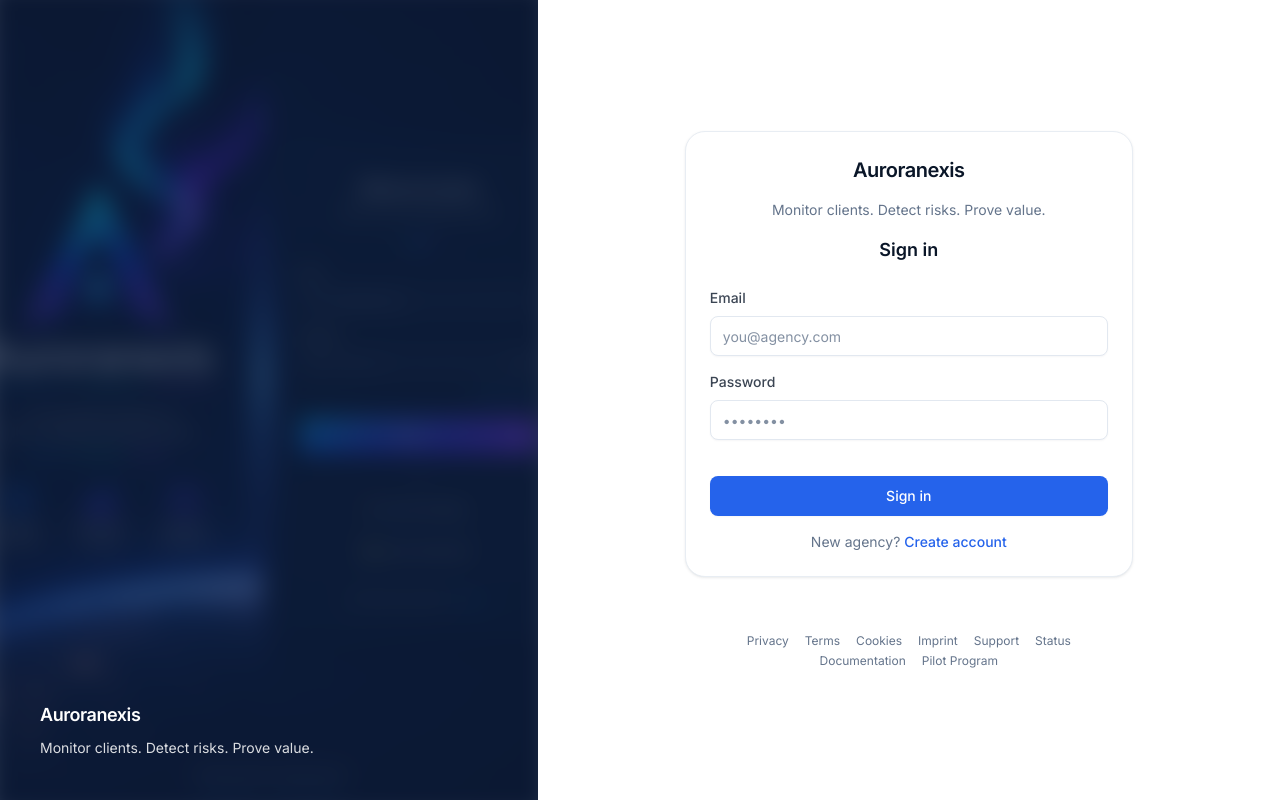
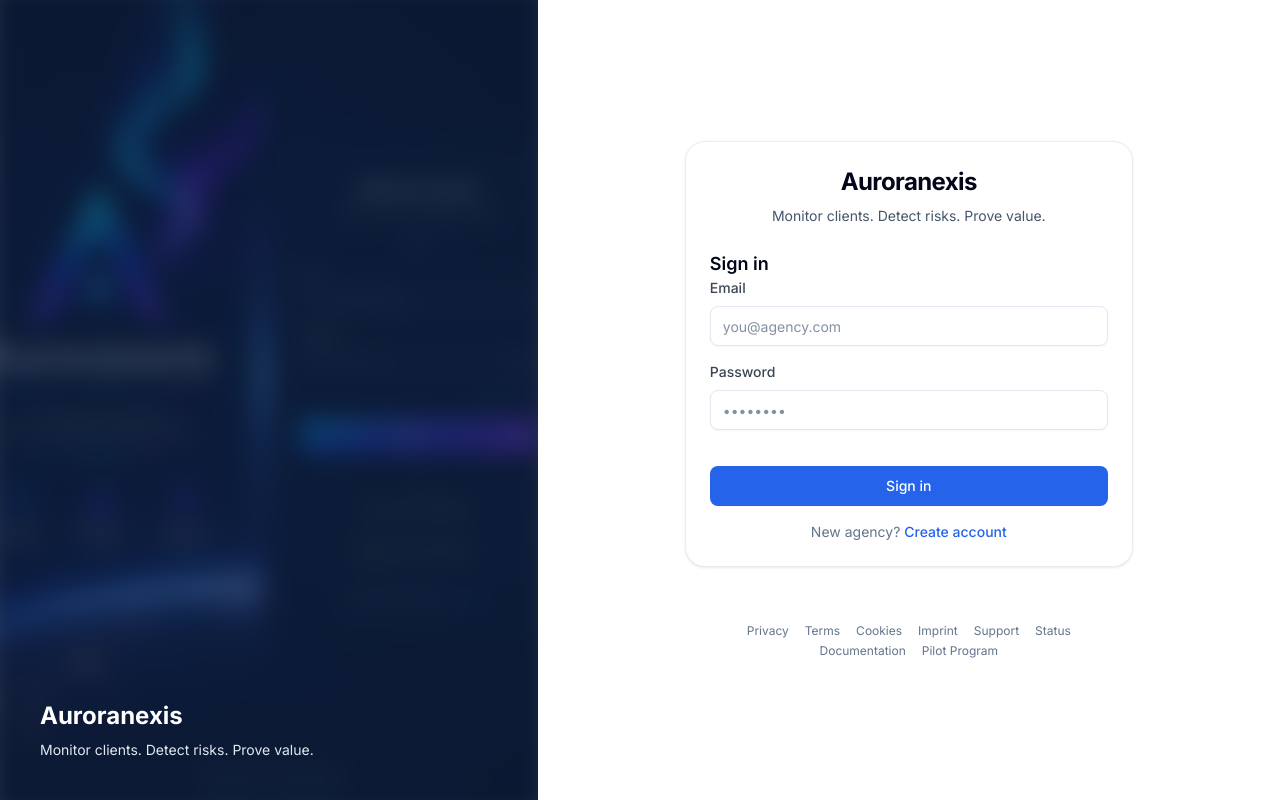
Before and after one commit to auronexis/auronexis-platform, a Next.js app: page /login in a window 1280 px wide. Built offline with nearby package versions, Linux system fonts and the light colour scheme; no server answers.

Commit message:
patch branding layout sizes

```diff
--- a/src/components/branding/brand-splash.tsx
+++ b/src/components/branding/brand-splash.tsx
@@ -54,8 +54,8 @@ export function BrandSplash({ fullScreen = false, className }: BrandSplashProps)
           "flex w-full max-w-[480px] flex-col items-center rounded-2xl border border-border-subtle bg-surface-2/60 px-8 py-10 text-center shadow-sm sm:px-12 sm:py-12",
         )}
       >
-        <p className="text-xl font-semibold tracking-tight text-foreground">{PLATFORM_NAME}</p>
-        <p className="mt-2 text-sm text-muted">Loading workspace…</p>
+        <div className="text-2xl font-bold tracking-tight text-slate-950">{PLATFORM_NAME}</div>
+        <p className="mt-2 text-sm text-slate-600">Loading workspace…</p>
         <LoadingIndicator />
       </div>
     </div>
--- a/src/components/branding/login-branding-shell.tsx
+++ b/src/components/branding/login-branding-shell.tsx
@@ -1,7 +1,7 @@
 import type { ReactNode } from "react";
 import { BRANDING_ASSETS } from "@/lib/branding/assets";
 import type { ResolvedOrganizationBranding } from "@/lib/branding/defaults";
-import { getLoginDisplaySubtitle, PLATFORM_NAME } from "@/lib/branding/defaults";
+import { PLATFORM_NAME } from "@/lib/branding/defaults";
 import { cn } from "@/lib/utils/cn";
 
 type LoginBrandingShellProps = {
@@ -11,13 +11,7 @@ type LoginBrandingShellProps = {
   variant?: "staff" | "portal";
 };
 
-function LoginDecorativePanel({
-  backgroundUrl,
-  subtitle,
-}: {
-  backgroundUrl: string;
-  subtitle: string;
-}) {
+function LoginDecorativePanel({ backgroundUrl }: { backgroundUrl: string }) {
   return (
     <aside
       className="relative hidden min-h-screen w-[42%] max-w-xl shrink-0 overflow-hidden lg:block"
@@ -29,8 +23,8 @@ function LoginDecorativePanel({
       />
       <div className="absolute inset-0 bg-secondary/75" />
       <div className="relative flex h-full flex-col justify-end p-10 text-white">
-        <p className="text-lg font-semibold tracking-tight">{PLATFORM_NAME}</p>
-        <p className="mt-2 max-w-sm text-sm leading-relaxed text-primary-foreground/85">{subtitle}</p>
+        <div className="text-2xl font-bold text-white">{PLATFORM_NAME}</div>
+        <p className="mt-2 text-sm text-slate-200">Monitor clients. Detect risks. Prove value.</p>
       </div>
     </aside>
   );
@@ -42,13 +36,12 @@ export function LoginBrandingShell({
   footer,
   variant = "staff",
 }: LoginBrandingShellProps) {
-  const subtitle = getLoginDisplaySubtitle(branding);
   const loginBackground = branding.loginBackgroundUrl ?? BRANDING_ASSETS.loginBackground;
 
   if (variant === "portal") {
     return (
       <div className="flex min-h-screen bg-surface-1">
-        <LoginDecorativePanel backgroundUrl={loginBackground} subtitle={subtitle} />
+        <LoginDecorativePanel backgroundUrl={loginBackground} />
         <div className="flex min-h-screen flex-1 flex-col">
           <div className="flex flex-1 items-center justify-center px-4 py-12">{children}</div>
           {footer}
@@ -59,14 +52,14 @@ export function LoginBrandingShell({
 
   return (
     <div className="flex min-h-screen bg-surface-1">
-      <LoginDecorativePanel backgroundUrl={loginBackground} subtitle={subtitle} />
+      <LoginDecorativePanel backgroundUrl={loginBackground} />
       <div className="flex min-h-screen flex-1 flex-col items-center justify-center px-4 py-12">
         <div className="w-full max-w-md rounded-2xl border border-border-subtle bg-surface-1 p-6 shadow-sm">
           <div className="mb-6 text-center">
-            <p className="mb-4 text-xl font-semibold tracking-tight text-navy-950">{PLATFORM_NAME}</p>
-            <p className="text-sm text-muted">{subtitle}</p>
-            <h1 className="mt-4 text-lg font-semibold text-navy-950">Sign in</h1>
+            <div className="text-2xl font-bold tracking-tight text-slate-950">{PLATFORM_NAME}</div>
+            <div className="mt-2 text-sm text-slate-600">Monitor clients. Detect risks. Prove value.</div>
           </div>
+          <h1 className="text-lg font-semibold text-slate-950">Sign in</h1>
           {children}
           {branding.supportEmail || branding.supportUrl ? (
             <div className="mt-6 border-t border-border/60 pt-4 text-center text-xs text-muted">
--- a/src/components/marketing/marketing-header-logo.tsx
+++ b/src/components/marketing/marketing-header-logo.tsx
@@ -29,7 +29,10 @@ export function MarketingHeaderLogo({ className }: MarketingHeaderLogoProps) {
     <img
       src={BRANDING_ASSETS.approvedCompositeLogo}
       alt="Auroranexis logo"
-      className={cn("h-[30px] w-auto shrink-0 object-contain object-left sm:h-[34px]", className)}
+      className={cn(
+        "h-8 w-auto min-w-[110px] shrink-0 object-contain object-left sm:h-9 sm:min-w-[120px]",
+        className,
+      )}
       onError={() => setFailed(true)}
     />
   );
```
